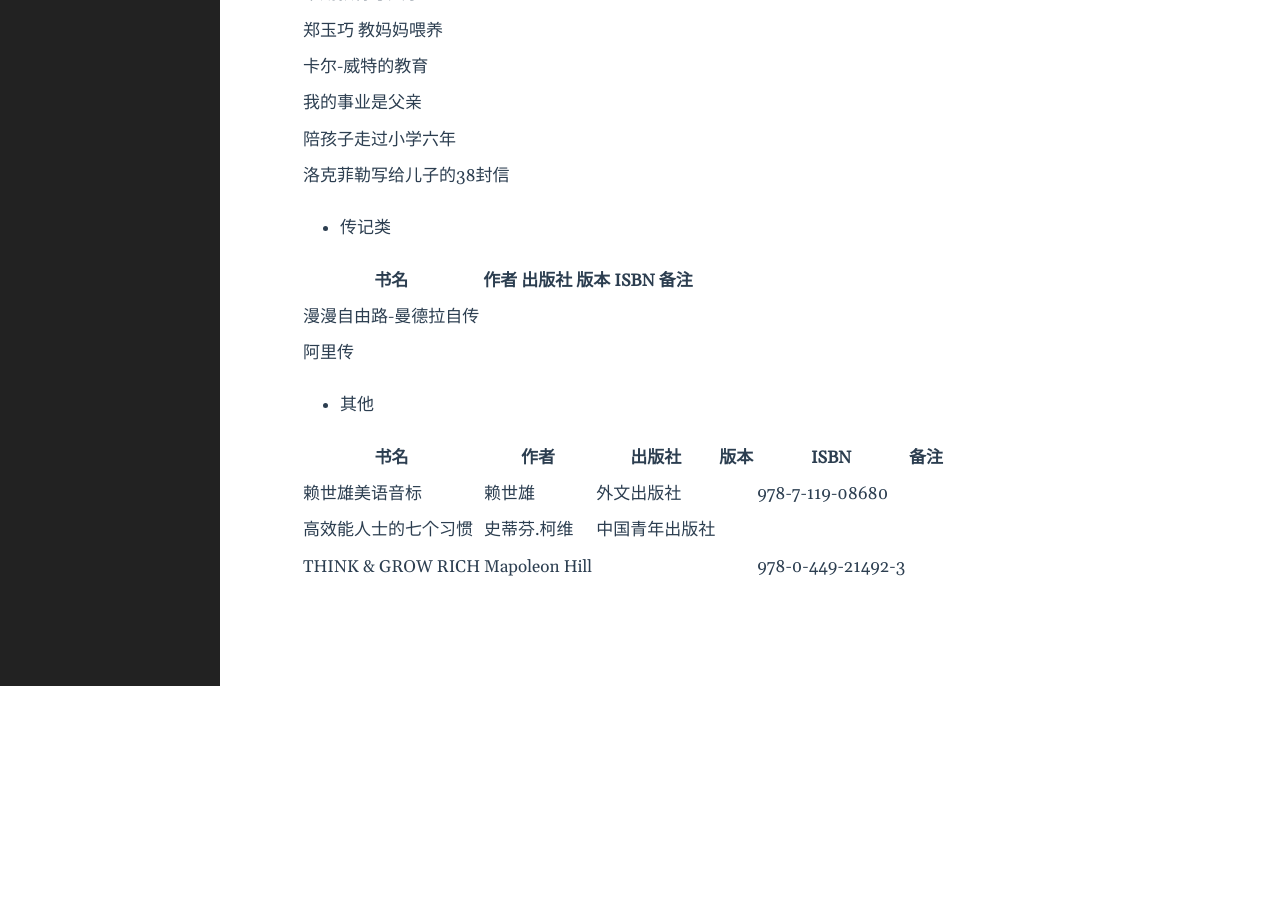
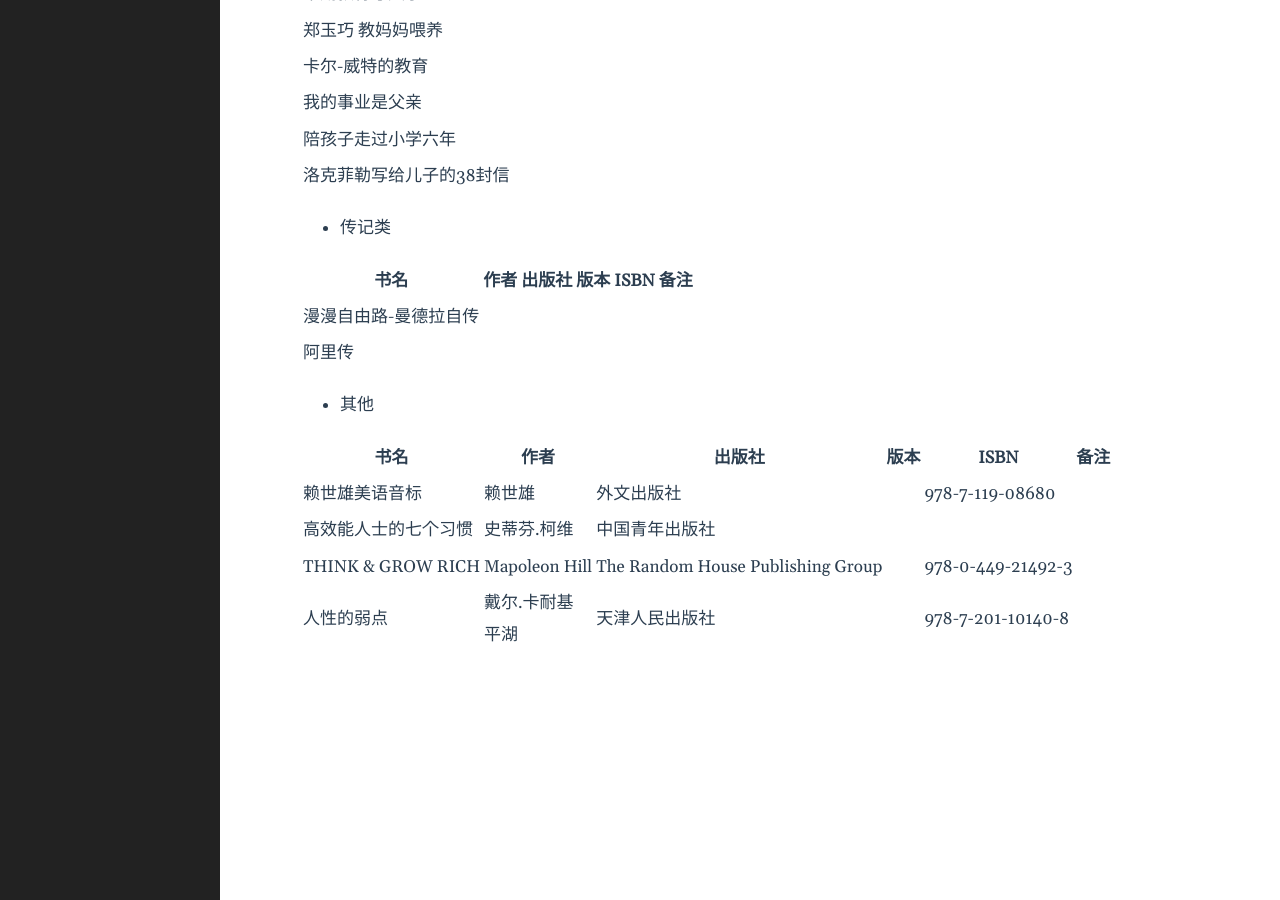
Before and after one commit to yejinp/yejinp.github.io, a Jekyll site: the page built from _posts/2022-10-16-我的书籍.markdown, in a window 1280 px wide and 900 px high, scrolled down 3736 px. Built offline with Jekyll 4.4.1, drawn with Linux system fonts in a browser that asks for light colours; before the commit the page ends 4422 px from its top, so only the background shows below that.

Commit message:
add contents

```diff
--- a/_posts/2022-10-16-我的书籍.markdown
+++ b/_posts/2022-10-16-我的书籍.markdown
@@ -127,4 +127,9 @@
 |------|------|----|----|-----|----|----|
 | 赖世雄美语音标| 赖世雄 | 外文出版社 | | 978-7-119-08680 | |
 | 高效能人士的七个习惯| 史蒂芬.柯维| 中国青年出版社| | | |
-| THINK & GROW RICH| Mapoleon Hill | | | 978-0-449-21492-3| |
+| THINK & GROW RICH| Mapoleon Hill | The Random House Publishing Group| | 978-0-449-21492-3| |
+| 人性的弱点| 戴尔.卡耐基<br>平湖| 天津人民出版社| | 978-7-201-10140-8| |
+|||||||
+|||||||
+|||||||
+|||||||
```
